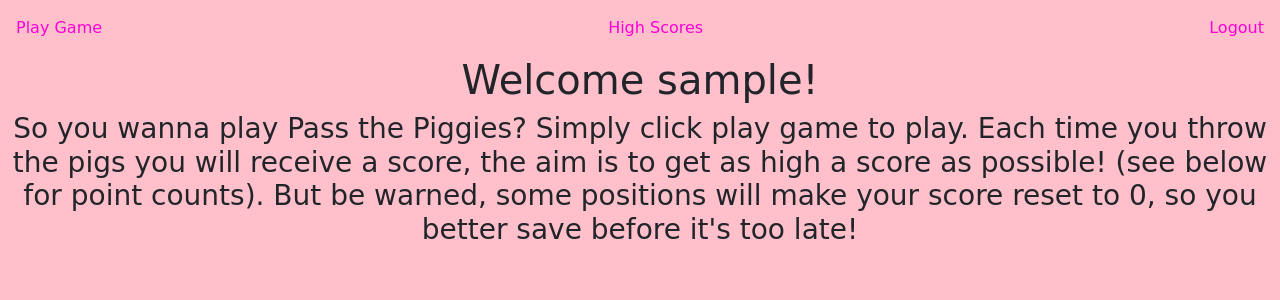
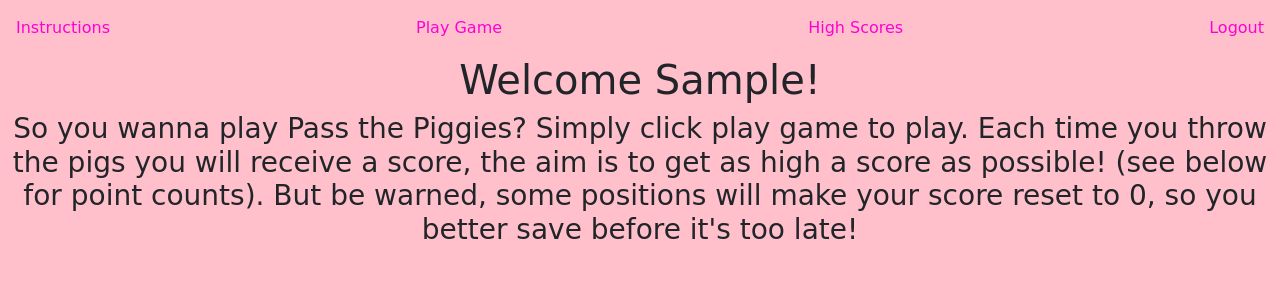
Before and after one commit to hannahcfalk/passthepigs-megalol, a Django app: page / in a window 1280 px wide. Shown: the top 300 px of the page. Run offline with Django 3.2, Linux system fonts and the light colour scheme; the visitor is signed in with stand-in values (Sample User, id 1); data that the repository does not hold is empty; parts of the project's set-up code (start-up, migrations or seed data) failed here and were passed over.

Commit message:
added implementation

```diff
--- a/polls/templates/polls/base.html
+++ b/polls/templates/polls/base.html
@@ -17,6 +17,7 @@
 {% endblock %}
 <body>
 <nav class="navbar" >
+      <a class="nav-link" href="{% url 'polls:start-game' %}">Instructions</a>
         <a class="nav-link" href="{% url 'polls:play-game' %}">Play Game</a>
           <a class="nav-link" href="{% url 'polls:highscores' %}">High Scores</a>
         <a class="nav-link" href="/accounts/logout/">Logout</a>
--- a/polls/templates/polls/start-game.html
+++ b/polls/templates/polls/start-game.html
@@ -1,7 +1,7 @@
 {% extends 'polls/base.html' %}
 {% block content %}
 <div style="text-align: center;">
-          <h1>Welcome {{ request.user.username }}!</h1>
+          <h1>Welcome {{ request.user.first_name }}!</h1>
     <h3>So you wanna play Pass the Piggies? Simply click play game to play.
       Each time you throw the pigs you will receive a score, the aim is to get as high a score as possible!
     (see below for point counts). But be warned, some positions will make your score reset to 0, so
@@ -37,7 +37,7 @@
   {% endif %}
   {% else %}
 <div class="col-md-3">
-      <div class="card" style="width: 18rem; border: solid black 1px;"">
+      <div class="card" style="width: 18rem; border: solid black 1px;">
       <img src="https://storage.googleapis.com/passthepigs-megalol.appspot.com/{{ position.url_name }}.png" alt="{{ pig_position.name }} image" width="183px" height="150px">
   <div class="card-body">
     <h2> {{ position.name }}</h2>
```
